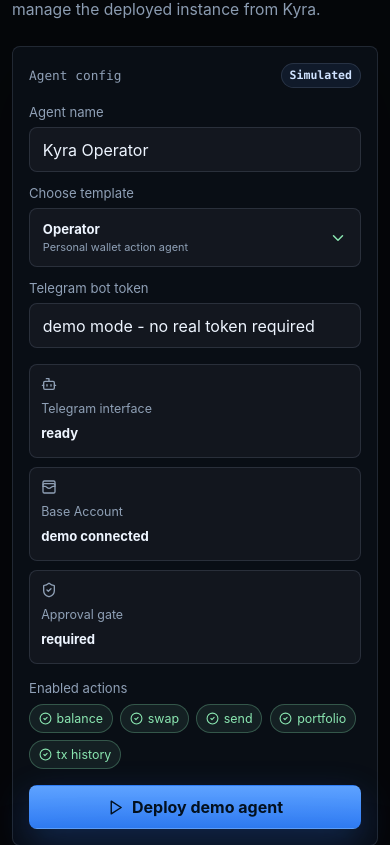
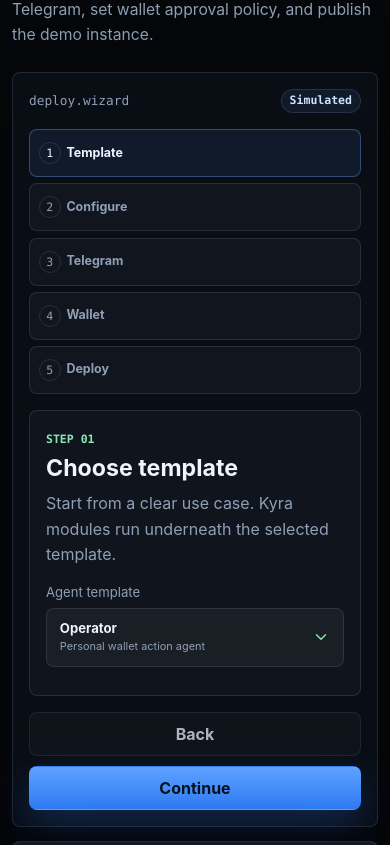
Before and after one commit to Kyra-Agent/Kyra, a React (Vite) app: page / in a window 390 px wide. Shown: the part 3759-4604 px from the top of the page. Built offline with nearby package versions, Linux system fonts and the light colour scheme.

Commit message:
Add deploy wizard and README polish

```diff
--- a/src/components/DeployPanel.tsx
+++ b/src/components/DeployPanel.tsx
@@ -17,7 +17,7 @@
   onSelectTemplate: (templateId: string) => void;
 }
 
-const deploySteps = [
+const deployLogs = [
   "compile agent profile",
   "load Kyra core modules",
   "link Telegram interface",
@@ -26,10 +26,39 @@
   "publish demo dashboard",
 ];
 
+const wizardSteps = [
+  {
+    id: "template",
+    title: "Template",
+    summary: "Choose the agent type.",
+  },
+  {
+    id: "configure",
+    title: "Configure",
+    summary: "Set identity and actions.",
+  },
+  {
+    id: "telegram",
+    title: "Telegram",
+    summary: "Link the chat surface.",
+  },
+  {
+    id: "wallet",
+    title: "Wallet",
+    summary: "Require approval policy.",
+  },
+  {
+    id: "deploy",
+    title: "Deploy",
+    summary: "Publish demo instance.",
+  },
+];
+
 export function DeployPanel({ templates, selectedTemplate, onSelectTemplate }: DeployPanelProps) {
   const [agentName, setAgentName] = useState("Kyra Operator");
   const [deploying, setDeploying] = useState(false);
-  const [activeStep, setActiveStep] = useState(0);
+  const [activeLogStep, setActiveLogStep] = useState(0);
+  const [wizardStep, setWizardStep] = useState(0);
   const [templateMenuOpen, setTemplateMenuOpen] = useState(false);
   const [deployed, setDeployed] = useState(false);
 
@@ -42,7 +71,7 @@
     () => [
       `kyra deploy --template ${selectedTemplate.id} --agent "${agentName || "Unnamed Agent"}"`,
       `profile.template=${selectedTemplate.name}`,
-      `profile.mode=demo`,
+      "profile.mode=demo",
       `modules.load=${selectedTemplate.modules.join(",")}`,
       `actions.enable=${selectedActions.join(",")}`,
       "telegram.webhook=simulated",
@@ -55,20 +84,22 @@
   );
 
   const activeLogCount = deploying
-    ? Math.max(2, Math.min(terminalLines.length, activeStep + 4))
+    ? Math.max(2, Math.min(terminalLines.length, activeLogStep + 4))
     : terminalLines.length;
 
-  const progress = Math.round((Math.min(activeStep, deploySteps.length) / deploySteps.length) * 100);
+  const progress = Math.round((Math.min(activeLogStep, deployLogs.length) / deployLogs.length) * 100);
+  const atFirstStep = wizardStep === 0;
+  const atDeployStep = wizardStep === wizardSteps.length - 1;
 
   function runDeploySimulation() {
     setDeploying(true);
     setDeployed(false);
-    setActiveStep(0);
+    setActiveLogStep(0);
 
-    deploySteps.forEach((_, index) => {
+    deployLogs.forEach((_, index) => {
       window.setTimeout(() => {
-        setActiveStep(index + 1);
-        if (index === deploySteps.length - 1) {
+        setActiveLogStep(index + 1);
+        if (index === deployLogs.length - 1) {
           window.setTimeout(() => {
             setDeploying(false);
             setDeployed(true);
@@ -78,35 +109,57 @@
     });
   }
 
+  function goNext() {
+    if (atDeployStep) {
+      runDeploySimulation();
+      return;
+    }
+
+    setWizardStep((step) => Math.min(step + 1, wizardSteps.length - 1));
+  }
+
   return (
     <section className="section deploy-section" id="deploy">
       <div className="section-heading">
         <p className="eyebrow">Deploy Flow</p>
-        <h2>Demo deploy, no real funds touched.</h2>
+        <h2>Deploy wizard, still demo safe.</h2>
         <p>
-          This panel shows the product flow: configure a Telegram agent, connect wallet
-          approval, then manage the deployed instance from Kyra.
+          The frontend now shows the actual product flow: choose a template, configure
+          the agent, link Telegram, set wallet approval policy, and publish the demo
+          instance.
         </p>
       </div>
 
       <div className="deploy-layout">
-        <div className="config-panel">
+        <div className="config-panel wizard-panel">
           <div className="panel-title">
-            <span>Agent config</span>
+            <span>deploy.wizard</span>
             <span className="demo-badge compact">Simulated</span>
           </div>
 
-          <label className="field">
-            <span>Agent name</span>
-            <input
-              value={agentName}
-              onChange={(event) => setAgentName(event.target.value)}
-              placeholder="Kyra Operator"
-            />
-          </label>
+          <div className="wizard-stepper" aria-label="Deploy wizard steps">
+            {wizardSteps.map((step, index) => (
+              <button
+                className={index === wizardStep ? "is-active" : index < wizardStep ? "is-complete" : ""}
+                key={step.id}
+                type="button"
+                onClick={() => setWizardStep(index)}
+              >
+                <span>{index + 1}</span>
+                <strong>{step.title}</strong>
+              </button>
+            ))}
+          </div>
+
+          <div className="wizard-body">
+            {wizardStep === 0 ? (
+              <div className="wizard-screen">
+                <span className="wizard-kicker">Step 01</span>
+                <h3>Choose template</h3>
+                <p>Start from a clear use case. Kyra modules run underneath the selected template.</p>
 
                 <div className="field template-menu-field">
-            <span>Choose template</span>
+                  <span>Agent template</span>
                   <button
                     className="template-menu-trigger"
                     type="button"
@@ -148,29 +201,23 @@
                     </div>
                   ) : null}
                 </div>
+              </div>
+            ) : null}
+
+            {wizardStep === 1 ? (
+              <div className="wizard-screen">
+                <span className="wizard-kicker">Step 02</span>
+                <h3>Configure agent</h3>
+                <p>Set the visible identity and confirm the enabled demo actions.</p>
 
                 <label className="field">
-            <span>Telegram bot token</span>
-            <input readOnly value="demo mode - no real token required" />
+                  <span>Agent name</span>
+                  <input
+                    value={agentName}
+                    onChange={(event) => setAgentName(event.target.value)}
+                    placeholder="Kyra Operator"
+                  />
                 </label>
-
-          <div className="connection-grid">
-            <span>
-              <Bot size={16} />
-              Telegram interface
-              <strong>ready</strong>
-            </span>
-            <span>
-              <WalletCards size={16} />
-              Base Account
-              <strong>demo connected</strong>
-            </span>
-            <span>
-              <ShieldCheck size={16} />
-              Approval gate
-              <strong>required</strong>
-            </span>
-          </div>
 
                 <div className="action-select">
                   <span className="field-label">Enabled actions</span>
@@ -183,11 +230,104 @@
                     ))}
                   </div>
                 </div>
+              </div>
+            ) : null}
 
-          <button className="button button-primary deploy-button" onClick={runDeploySimulation}>
+            {wizardStep === 2 ? (
+              <div className="wizard-screen">
+                <span className="wizard-kicker">Step 03</span>
+                <h3>Connect Telegram</h3>
+                <p>This is simulated for now. No real BotFather token is required in this frontend demo.</p>
+
+                <label className="field">
+                  <span>Telegram bot token</span>
+                  <input readOnly value="demo mode - no real token required" />
+                </label>
+
+                <div className="connection-grid single-row">
+                  <span>
+                    <Bot size={16} />
+                    Telegram interface
+                    <strong>ready</strong>
+                  </span>
+                </div>
+              </div>
+            ) : null}
+
+            {wizardStep === 3 ? (
+              <div className="wizard-screen">
+                <span className="wizard-kicker">Step 04</span>
+                <h3>Wallet approval policy</h3>
+                <p>Kyra prepares actions. The wallet remains the final approval gate.</p>
+
+                <div className="connection-grid">
+                  <span>
+                    <WalletCards size={16} />
+                    Base Account
+                    <strong>demo connected</strong>
+                  </span>
+                  <span>
+                    <ShieldCheck size={16} />
+                    Approval gate
+                    <strong>required</strong>
+                  </span>
+                  <span>
+                    <CheckCircle2 size={16} />
+                    Transactions
+                    <strong>disabled</strong>
+                  </span>
+                </div>
+              </div>
+            ) : null}
+
+            {wizardStep === 4 ? (
+              <div className="wizard-screen">
+                <span className="wizard-kicker">Step 05</span>
+                <h3>Publish demo agent</h3>
+                <p>Compile the profile and publish a demo instance with dashboard and public agent preview.</p>
+
+                <div className="wizard-review-grid">
+                  <span>
+                    Template
+                    <strong>{selectedTemplate.name}</strong>
+                  </span>
+                  <span>
+                    Agent
+                    <strong>{agentName || "Unnamed Agent"}</strong>
+                  </span>
+                  <span>
+                    Platform
+                    <strong>Telegram demo</strong>
+                  </span>
+                  <span>
+                    Wallet
+                    <strong>approval required</strong>
+                  </span>
+                </div>
+              </div>
+            ) : null}
+          </div>
+
+          <div className="wizard-controls">
+            <button
+              className="button button-ghost"
+              type="button"
+              disabled={atFirstStep || deploying}
+              onClick={() => setWizardStep((step) => Math.max(step - 1, 0))}
+            >
+              Back
+            </button>
+            <button className="button button-primary" type="button" disabled={deploying} onClick={goNext}>
+              {atDeployStep ? (
+                <>
                   <Play size={17} />
                   {deploying ? "Deploying demo..." : "Deploy demo agent"}
+                </>
+              ) : (
+                "Continue"
+              )}
             </button>
+          </div>
 
           {deployed ? (
             <div className="deploy-receipt">
@@ -250,9 +390,9 @@
           </div>
 
           <div className="deploy-step-grid">
-            {deploySteps.map((step, index) => {
-              const complete = activeStep > index;
-              const active = activeStep === index;
+            {deployLogs.map((step, index) => {
+              const complete = activeLogStep > index;
+              const active = activeLogStep === index;
 
               return (
                 <div className={complete ? "complete" : active ? "active" : ""} key={step}>
--- a/src/styles.css
+++ b/src/styles.css
@@ -1021,6 +1021,137 @@
   gap: 0.5rem;
 }
 
+.wizard-panel {
+  display: flex;
+  flex-direction: column;
+}
+
+.wizard-stepper {
+  display: grid;
+  grid-template-columns: repeat(5, minmax(0, 1fr));
+  gap: 0.45rem;
+  margin-bottom: 1rem;
+}
+
+.wizard-stepper button {
+  display: grid;
+  gap: 0.35rem;
+  min-height: 72px;
+  padding: 0.62rem;
+  border: 1px solid var(--line);
+  border-radius: var(--radius);
+  background: rgba(255, 255, 255, 0.035);
+  color: var(--muted);
+  cursor: pointer;
+  text-align: left;
+}
+
+.wizard-stepper button span {
+  display: grid;
+  place-items: center;
+  width: 22px;
+  height: 22px;
+  border: 1px solid var(--line);
+  border-radius: 999px;
+  color: var(--muted);
+  font-family: "SFMono-Regular", Consolas, "Liberation Mono", monospace;
+  font-size: 0.72rem;
+}
+
+.wizard-stepper button strong {
+  color: var(--muted);
+  font-size: 0.78rem;
+  line-height: 1.2;
+}
+
+.wizard-stepper button.is-active {
+  border-color: var(--line-strong);
+  background: rgba(94, 162, 255, 0.09);
+}
+
+.wizard-stepper button.is-active span,
+.wizard-stepper button.is-active strong {
+  color: var(--text);
+}
+
+.wizard-stepper button.is-complete span {
+  border-color: rgba(138, 230, 177, 0.35);
+  background: rgba(138, 230, 177, 0.1);
+  color: var(--green);
+}
+
+.wizard-body {
+  flex: 1 1 auto;
+  min-height: 370px;
+  padding: 1rem;
+  border: 1px solid var(--line);
+  border-radius: var(--radius);
+  background: rgba(255, 255, 255, 0.03);
+}
+
+.wizard-screen {
+  animation: lineIn 180ms ease both;
+}
+
+.wizard-kicker {
+  color: var(--green);
+  font-family: "SFMono-Regular", Consolas, "Liberation Mono", monospace;
+  font-size: 0.72rem;
+  font-weight: 800;
+  text-transform: uppercase;
+}
+
+.wizard-screen h3 {
+  margin: 0.5rem 0 0.55rem;
+  color: var(--text);
+  font-size: 1.45rem;
+  line-height: 1.2;
+}
+
+.wizard-screen p {
+  margin-bottom: 1rem;
+  color: var(--muted);
+  line-height: 1.6;
+}
+
+.connection-grid.single-row {
+  grid-template-columns: 1fr;
+}
+
+.wizard-review-grid {
+  display: grid;
+  grid-template-columns: repeat(2, minmax(0, 1fr));
+  gap: 0.6rem;
+}
+
+.wizard-review-grid span {
+  display: grid;
+  gap: 0.3rem;
+  min-height: 78px;
+  padding: 0.72rem;
+  border: 1px solid var(--line);
+  border-radius: var(--radius);
+  background: rgba(255, 255, 255, 0.04);
+  color: var(--muted);
+  font-size: 0.76rem;
+}
+
+.wizard-review-grid strong {
+  color: var(--text);
+  overflow-wrap: anywhere;
+}
+
+.wizard-controls {
+  display: grid;
+  grid-template-columns: 0.42fr 0.58fr;
+  gap: 0.6rem;
+  margin-top: 1rem;
+}
+
+.wizard-controls .button {
+  width: 100%;
+}
+
 .deploy-button {
   width: 100%;
   margin-top: 1rem;
@@ -2456,6 +2587,23 @@
     grid-template-columns: 1fr;
   }
 
+  .wizard-stepper {
+    gap: 0.38rem;
+  }
+
+  .wizard-stepper button {
+    min-height: 62px;
+    padding: 0.55rem;
+  }
+
+  .wizard-body {
+    min-height: auto;
+  }
+
+  .wizard-review-grid {
+    grid-template-columns: 1fr;
+  }
+
   .receipt-grid,
   .approval-detail-grid {
     grid-template-columns: 1fr;
@@ -2591,6 +2739,29 @@
 
   .theme-toggle span {
     display: none;
+  }
+
+  .wizard-stepper {
+    grid-template-columns: 1fr;
+  }
+
+  .wizard-stepper button {
+    grid-template-columns: auto 1fr;
+    align-items: center;
+    min-height: 48px;
+  }
+
+  .wizard-controls {
+    grid-template-columns: 1fr;
+  }
+
+  .template-menu button {
+    grid-template-columns: 1fr;
+  }
+
+  .mini-label-inline {
+    justify-content: flex-start;
+    width: fit-content;
   }
 
   h1 {
```
Also changed, not shown: 1 other file (tests, documents, lock files or other folders). Lines whose indentation alone changed are shown as unchanged.
